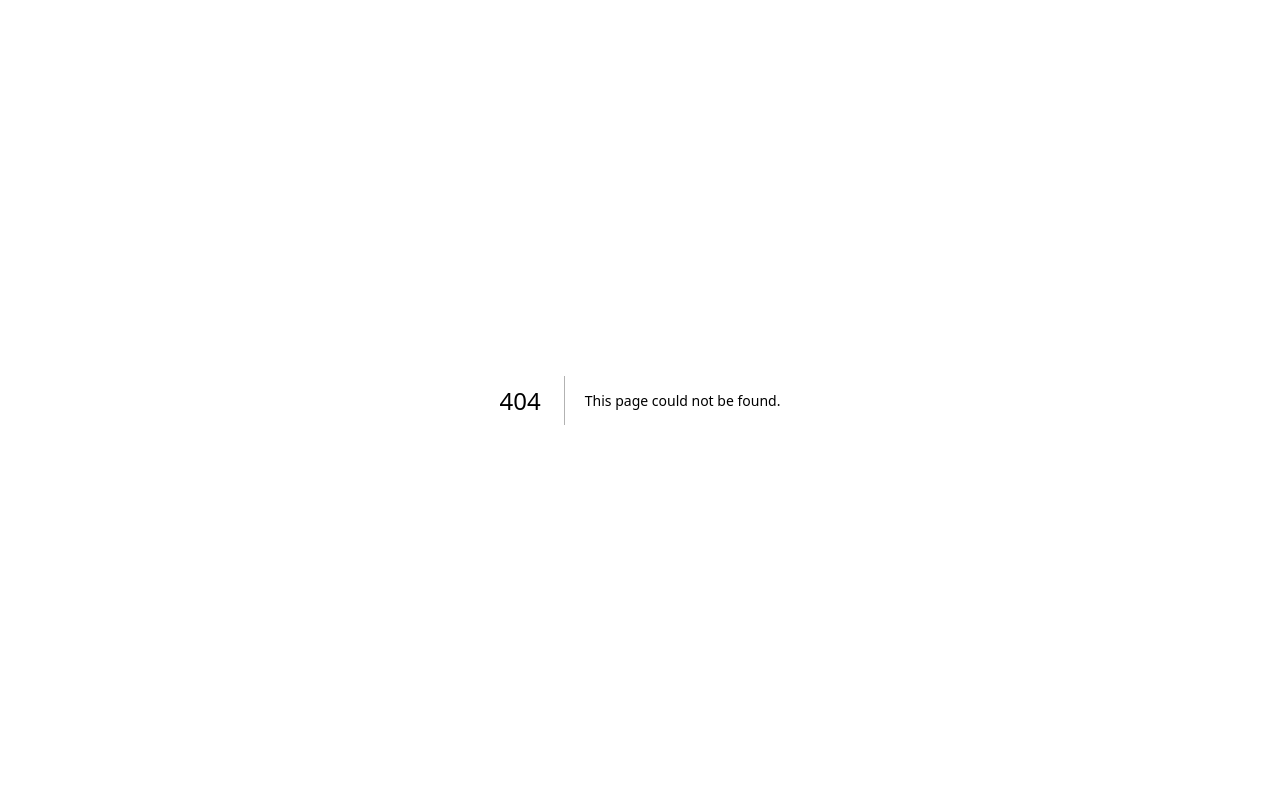
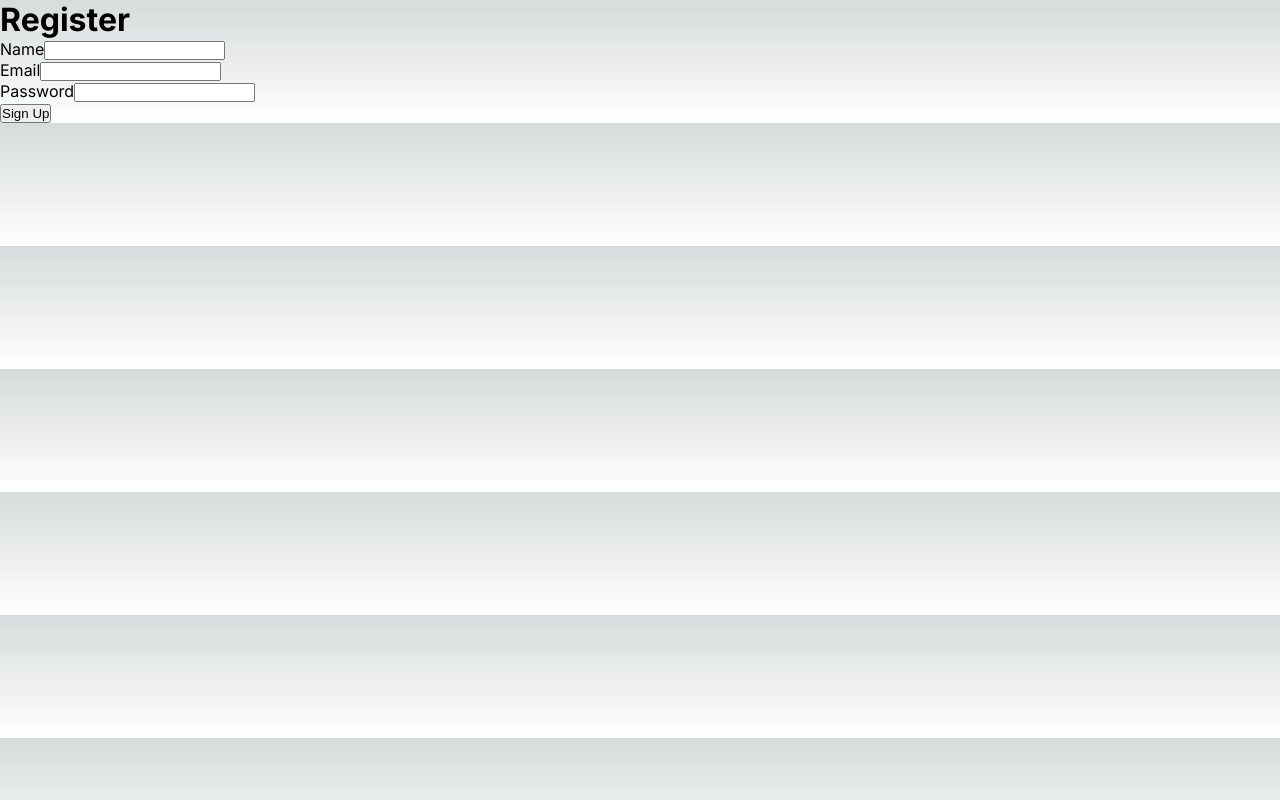
Before and after one commit to IIC3585-2024/ssr-group-07, a Next.js app: page /signup in a window 1280 px wide. Before the commit this address had no page. Built offline with nearby package versions, Linux system fonts and the light colour scheme; no server answers.

Commit message:
feat: Add authentication context and login/signup pages

```diff
--- /dev/null
+++ b/src/app/context/auth.js
@@ -0,0 +1,33 @@
+import { onAuthStateChanged } from 'firebase/auth';
+import { createContext, useContext, useEffect, useState } from 'react';
+import { auth } from '@/lib/firebase/config';
+
+export const AuthContext = createContext({
+    currentUser: null,
+});
+
+export const AuthProvider = ({ children }) => {
+    const [currentUser, setCurrentUser] = useState(null);
+
+    useEffect(() => {
+        onAuthStateChanged(auth, (user) => {
+            if (user) {
+                setCurrentUser({
+                    name: user.displayName,
+                    email: user.email,
+                });
+            } else {
+                setCurrentUser(null);
+            }
+        });
+    }, []);
+    return (
+        <AuthContext.Provider value={{ currentUser }}>
+            {children}
+        </AuthContext.Provider>
+    );
+};
+
+export const useAuth = () => {
+    return useContext(AuthContext);
+};
--- /dev/null
+++ b/src/app/signup/page.js
@@ -0,0 +1,73 @@
+'use client'
+
+import { useEffect, useState } from "react";
+import { useRouter } from "next/navigation";
+import { signIn } from "@/lib/firebase/auth";
+
+export default function SignInPage() {
+    const router = useRouter();
+    const [name, setName] = useState("");
+    const [email, setEmail] = useState("");
+    const [password, setPassword] = useState("");
+    const [errorMessage, setErrorMessage] = useState("")
+    const onSubmit = async (e) => {
+        e.preventDefault();
+        try {
+            await signIn(name, email, password)
+            router.push("/");
+        } catch (error) {
+            console.error(error);
+            if (error.code === "auth/email-already-in-use") {
+                setErrorMessage("Email already in use")
+            } else if (error.code === "auth/weak-password") {
+                setErrorMessage("Password is too weak")
+            } else if (error.code === "auth/invalid-email") {
+                setErrorMessage("Invalid email")
+            } else {
+                setErrorMessage("An error occurred")
+            }
+        }
+    }
+
+    // change error message in case of error
+
+
+
+    return (
+        <div>
+            <h1>Register</h1>
+            {errorMessage && <div className="error">{errorMessage}</div>
+            }
+            <form onSubmit={onSubmit}>
+                <div>
+                    <label>Name</label>
+                    <input
+                        type="text"
+                        placeholder=""
+                        value={name}
+                        onChange={e => setName(e.target.value)}
+                    />
+                </div>
+                <div>
+                    <label>Email</label>
+                    <input
+                        type="email"
+                        placeholder=""
+                        value={email}
+                        onChange={e => setEmail(e.target.value)}
+                    />
+                </div>
+                <div>
+                    <label>Password</label>
+                    <input
+                        type="password"
+                        placeholder=""
+                        value={password}
+                        onChange={e => setPassword(e.target.value)}
+                    />
+                </div>
+                <button type="submit">Sign Up</button>
+            </form>
+        </div>
+    );
+}
```
Also changed, not shown: src/app/login/page.js (added, +58 -0 lines).
